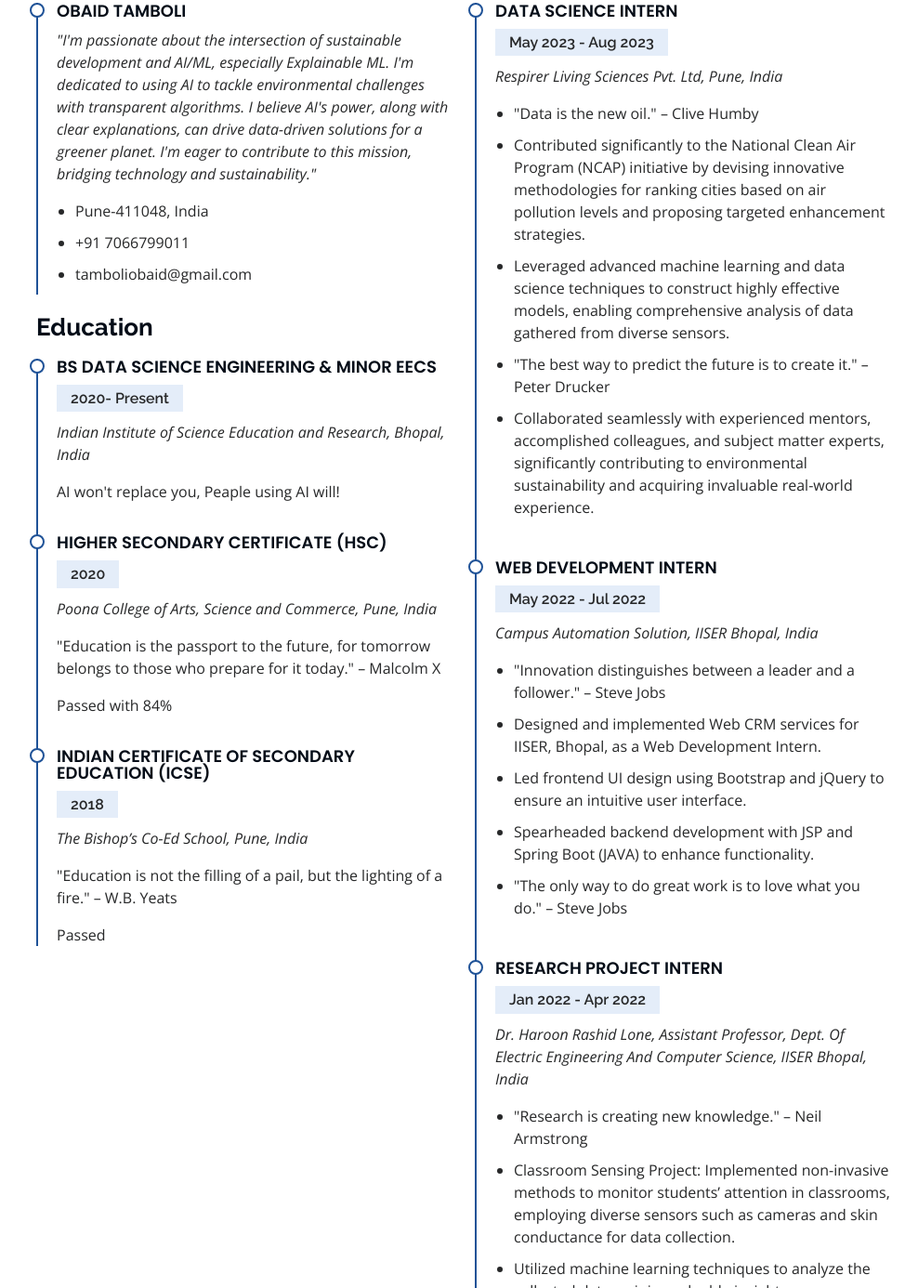
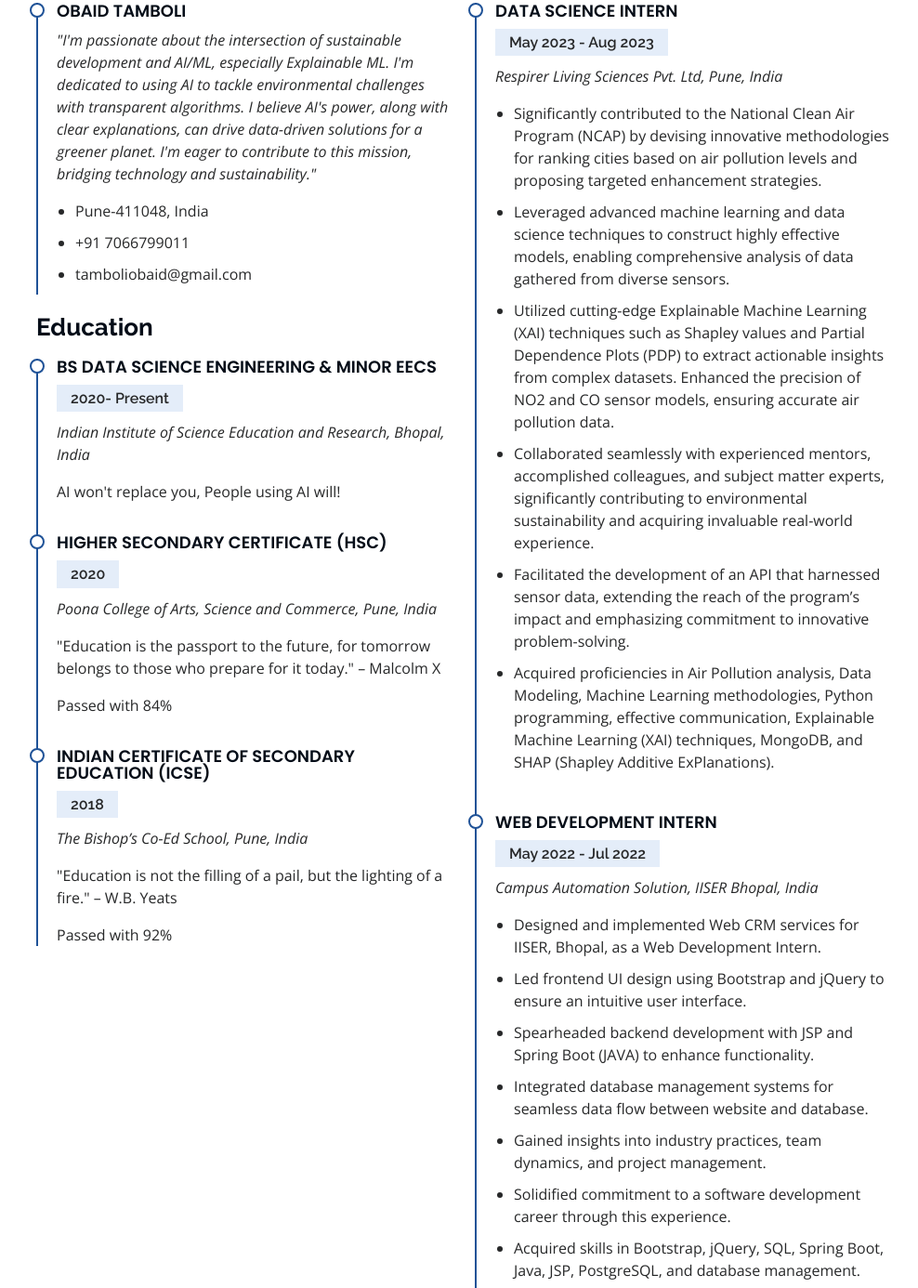
Before and after one commit to obaidtambo/obaidtambo.github.io, a plain HTML site: page index.html in a window 1280 px wide. Shown: the part 2326-3712 px from the top of the page at 93% size, without its empty margins (291-1279 px from the left). Drawn offline with nearby package versions, Linux system fonts and the light colour scheme.

Commit message:
Update index.html

```diff
--- a/index.html
+++ b/index.html
@@ -104,9 +104,9 @@
           <div class="col-lg-6">
             <ul>
               <li><i class="bi bi-chevron-right"></i> <strong>Birthday:</strong> <span>17 April 2002</span></li>
-              <li><i class="bi bi-chevron-right"></i> <strong>Phone:</strong> <span>+706 679 9011</span></li>
+              <li><i class="bi bi-chevron-right"></i> <strong>Phone:</strong> <span>+91 706 679 9011</span></li>
               <li><i class="bi bi-chevron-right"></i> <strong>Email:</strong> <span>tamboliobaid@gmail.com</span></li>
-              <li><i class="bi bi-chevron-right"></i> <strong>City:</strong> <span>Your City</span></li>
+              <li><i class="bi bi-chevron-right"></i> <strong>City:</strong> <span>Pune</span></li>
             </ul>
           </div>
           <div class="col-lg-6">
@@ -119,7 +119,7 @@
           </div>
         </div>
         <p>
-          An aspiring ML Ops Developer with a passion for NLP and Explainable ML. Committed to building and delivering  suatainable AI products via web and cloud.
+          An aspiring MLOps Developer with a passion for NLP and Explainable ML. Committed to building and delivering suatainable AI products via web and cloud.
         </p>
       </div>
     </div>
@@ -298,7 +298,7 @@
               <h4>BS Data Science Engineering &amp; Minor EECS</h4>
               <h5>2020- Present</h5>
               <p><em>Indian Institute of Science Education and Research, Bhopal, India</em></p>
-              <p>AI won't replace you, Peaple using AI will!</p>
+              <p>AI won't replace you, People using AI will!</p>
             </div>
 
             <div class="resume-item">
@@ -314,7 +314,7 @@
               <h5>2018</h5>
               <p><em>The Bishop’s Co-Ed School, Pune, India</em></p>
               <p>"Education is not the filling of a pail, but the lighting of a fire." – W.B. Yeats</p>
-              <p>Passed</p>
+              <p>Passed with 92%</p>
             </div>
 
           </div>
@@ -328,12 +328,16 @@
               <h5>May 2023 - Aug 2023</h5>
               <p><em>Respirer Living Sciences Pvt. Ltd, Pune, India</em></p>
               <ul>
-                <li>"Data is the new oil." – Clive Humby</li>
-                <li>Contributed significantly to the National Clean Air Program (NCAP) initiative by devising innovative methodologies for ranking cities based on air pollution levels and proposing targeted enhancement strategies.</li>
+                <!-- <li>"Data is the new oil." – Clive Humby</li> -->
+                <li>Significantly contributed to the National Clean Air Program (NCAP) by devising innovative methodologies for ranking cities based on air pollution levels and proposing targeted enhancement strategies.</li>
                 <li>Leveraged advanced machine learning and data science techniques to construct highly effective models, enabling comprehensive analysis of data gathered from diverse sensors.</li>
-                <li>"The best way to predict the future is to create it." – Peter Drucker</li>
+                <li>Utilized cutting-edge Explainable Machine Learning (XAI) techniques such as Shapley values and Partial Dependence Plots (PDP) to extract actionable insights from complex datasets. Enhanced the precision of NO2 and CO sensor models, ensuring accurate air pollution data.</li>
                 <li>Collaborated seamlessly with experienced mentors, accomplished colleagues, and subject matter experts, significantly contributing to environmental sustainability and acquiring invaluable real-world experience.</li>
-              </ul>
+                <li>Facilitated the development of an API that harnessed sensor data, extending the reach of the program’s impact and emphasizing commitment to innovative problem-solving.</li>
+                <li>Acquired proficiencies in Air Pollution analysis, Data Modeling, Machine Learning methodologies, Python programming, effective communication, Explainable Machine Learning (XAI) techniques, MongoDB, and SHAP (Shapley Additive ExPlanations).</li>
+                <!-- <li>"The best way to predict the future is to create it." – Peter Drucker</li> -->
+            </ul>
+
             </div>
 
             <!-- Web Development Intern -->
@@ -342,12 +346,16 @@
               <h5>May 2022 - Jul 2022</h5>
               <p><em>Campus Automation Solution, IISER Bhopal, India</em></p>
               <ul>
-                <li>"Innovation distinguishes between a leader and a follower." – Steve Jobs</li>
                 <li>Designed and implemented Web CRM services for IISER, Bhopal, as a Web Development Intern.</li>
                 <li>Led frontend UI design using Bootstrap and jQuery to ensure an intuitive user interface.</li>
                 <li>Spearheaded backend development with JSP and Spring Boot (JAVA) to enhance functionality.</li>
-                <li>"The only way to do great work is to love what you do." – Steve Jobs</li>
-              </ul>
+                <li>Integrated database management systems for seamless data flow between website and database.</li>
+                <li>Gained insights into industry practices, team dynamics, and project management.</li>
+                <li>Solidified commitment to a software development career through this experience.</li>
+                <li>Acquired skills in Bootstrap, jQuery, SQL, Spring Boot, Java, JSP, PostgreSQL, and database management.</li>
+                <li>Developed effective communication, collaboration, and teamwork skills.</li>
+            </ul>
+
             </div>
 
             <!-- Research Project Intern -->
@@ -356,7 +364,7 @@
               <h5>Jan 2022 - Apr 2022</h5>
               <p><em>Dr. Haroon Rashid Lone, Assistant Professor, Dept. Of Electric Engineering And Computer Science, IISER Bhopal, India</em></p>
               <ul>
-                <li>"Research is creating new knowledge." – Neil Armstrong</li>
+                <!-- <li>"Research is creating new knowledge." – Neil Armstrong</li> -->
                 <li>Classroom Sensing Project: Implemented non-invasive methods to monitor students’ attention in classrooms, employing diverse sensors such as cameras and skin conductance for data collection.</li>
                 <li>Utilized machine learning techniques to analyze the collected data, gaining valuable insights.</li>
               </ul>
@@ -368,7 +376,7 @@
               <h5>June 2021 - Oct 2021</h5>
               <p><em>IndiaZakat, Pune, India</em></p>
               <ul>
-                <li>"Marketing is telling the world you're a rock star." – Seth Godin</li>
+                <!-- <li>"Marketing is telling the world you're a rock star." – Seth Godin</li> -->
                 <li>Raising Causes of Needy Students</li>
                 <li>Promoting Causes (Social Media Marketing)</li>
                 <li>Getting In touch with NGOs</li>
```
